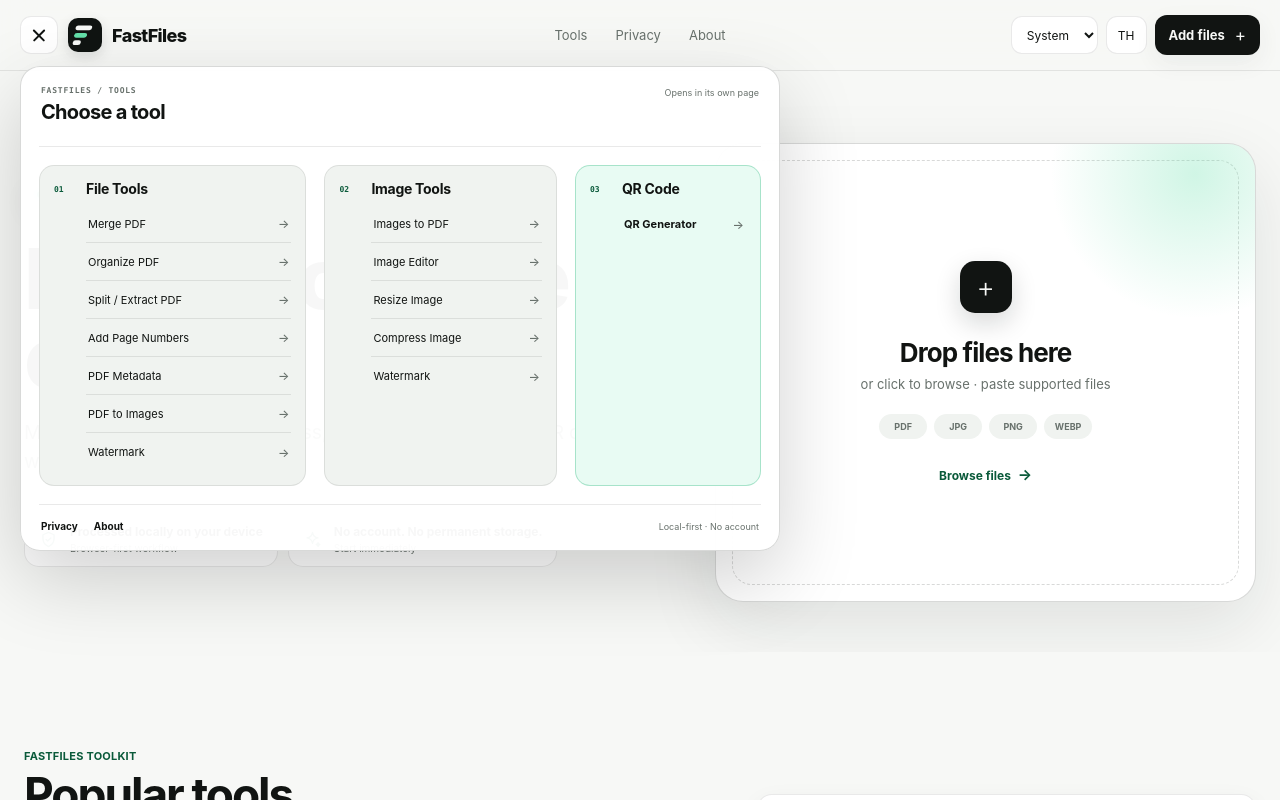
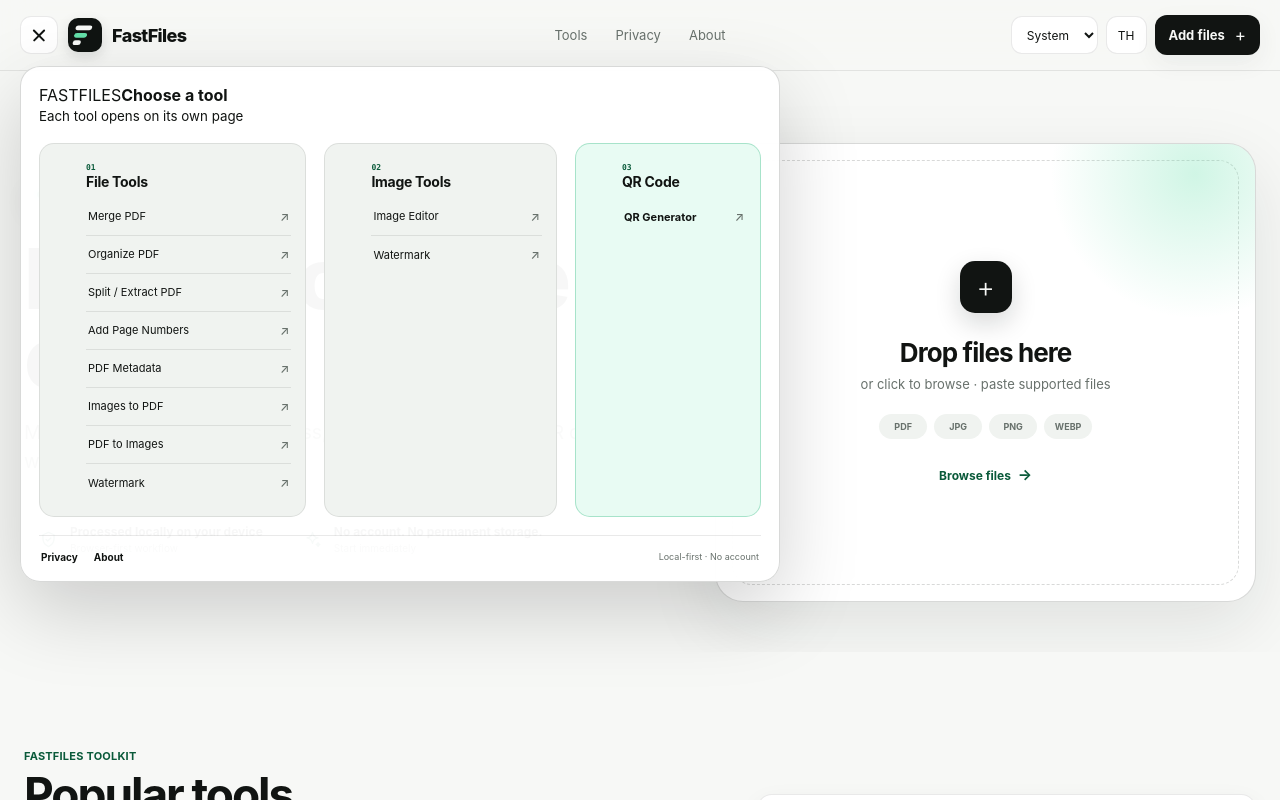
Before and after one commit to kzabCde/FastFiles, a Next.js app: page / in a window 1280 px wide. Both pictures are taken after a click on the button 39 px from the left and 35 px from the top of the page. Shown: the top 800 px of the page. Built offline with nearby package versions, Linux system fonts and the light colour scheme.

Commit message:
refactor: show two focused image tools in navigation

```diff
--- a/components/NavigationMenu.tsx
+++ b/components/NavigationMenu.tsx
@@ -1,37 +1,29 @@
 "use client";
 
 import { useEffect, useRef, useState } from "react";
-import { TOOLS, type ToolDefinition } from "@/lib/tools";
+import { TOOLS } from "@/lib/tools";
 import styles from "./NavigationMenu.module.css";
 
 type Language = "en" | "th";
 
-type Props = {
-  language: Language;
-  onSelectTool: (tool: ToolDefinition) => void;
-  onOpenQr: () => void;
-};
+type Props = { language: Language; onSelectTool?: never; onOpenQr?: never };
 
-const fileToolIds = new Set(["merge-pdf", "organize-pdf", "split-pdf", "page-numbers", "pdf-metadata", "pdf-to-images", "watermark"]);
-const imageToolIds = new Set(["image-convert", "image-resize", "image-compress", "images-to-pdf", "watermark"]);
+const fileToolIds = new Set(["merge-pdf", "organize-pdf", "split-pdf", "page-numbers", "pdf-metadata", "pdf-to-images", "images-to-pdf", "watermark"]);
+const imageToolIds = new Set(["image-convert", "watermark"]);
 
 export default function NavigationMenu({ language }: Props) {
   const [open, setOpen] = useState(false);
   const rootRef = useRef<HTMLDivElement>(null);
-  const fileTools = TOOLS.filter((tool) => fileToolIds.has(tool.id));
-  const imageTools = TOOLS.filter((tool) => imageToolIds.has(tool.id));
+  const fileTools = TOOLS.filter((tool) => fileToolIds.has(tool.id) && !tool.hidden);
+  const imageTools = TOOLS.filter((tool) => imageToolIds.has(tool.id) && !tool.hidden);
   const qrLabel = language === "th" ? "สร้าง QR Code" : "QR Generator";
 
   useEffect(() => {
     if (!open) return;
-
-    const onKeyDown = (event: KeyboardEvent) => {
-      if (event.key === "Escape") setOpen(false);
+    const onKeyDown = (event: KeyboardEvent) => { if (event.key === "Escape") setOpen(false); };
+    const onPointerDown = (event: PointerEvent) => {
+      if (rootRef.current && !rootRef.current.contains(event.target as Node)) setOpen(false);
     };
-    const onPointerDown = (event: PointerEvent) => {
-      if (!rootRef.current?.contains(event.target as Node)) setOpen(false);
-    };
-
     document.addEventListener("keydown", onKeyDown);
     document.addEventListener("pointerdown", onPointerDown);
     return () => {
@@ -43,64 +35,36 @@ export default function NavigationMenu({ language }: Props) {
   return (
     <div className={styles.root} ref={rootRef}>
       <button
-        className={styles.menuButton}
+        className={`${styles.menuButton} ${open ? styles.open : ""}`}
         aria-label={language === "th" ? "เปิดเมนูเครื่องมือ" : "Open tools menu"}
         aria-expanded={open}
-        aria-controls="fastfiles-tools-dropdown"
+        aria-controls="fastfiles-tool-menu"
         onClick={() => setOpen((value) => !value)}
       >
         <span /><span /><span />
       </button>
 
       {open && (
-        <div
-          id="fastfiles-tools-dropdown"
-          className={styles.dropdown}
-          data-testid="navigation-dropdown"
-          role="navigation"
-          aria-label={language === "th" ? "เมนูเครื่องมือ FastFiles" : "FastFiles tools menu"}
-        >
-          <div className={styles.dropdownHead}>
-            <div>
-              <span>FASTFILES / TOOLS</span>
-              <strong>{language === "th" ? "เลือกเครื่องมือ" : "Choose a tool"}</strong>
-            </div>
-            <small>{language === "th" ? "เปิดเป็นหน้าแยก" : "Opens in its own page"}</small>
+        <div id="fastfiles-tool-menu" className={styles.dropdown} data-testid="navigation-dropdown" role="navigation" aria-label={language === "th" ? "เมนู FastFiles" : "FastFiles menu"}>
+          <div className={styles.menuHead}>
+            <div><span>FASTFILES</span><strong>{language === "th" ? "เลือกเครื่องมือ" : "Choose a tool"}</strong></div>
+            <small>{language === "th" ? "แต่ละเครื่องมือเปิดเป็นหน้าแยก" : "Each tool opens on its own page"}</small>
           </div>
 
           <div className={styles.sections}>
             <section className={styles.fileGroup}>
-              <span className={styles.kicker}>01</span>
-              <h2>{language === "th" ? "เครื่องมือไฟล์" : "File Tools"}</h2>
-              <div>
-                {fileTools.map((tool) => (
-                  <a key={`file-${tool.id}`} href={`/tools/${tool.id}`} onClick={() => setOpen(false)}>
-                    <span>{language === "th" ? tool.thai : tool.label}</span><b>→</b>
-                  </a>
-                ))}
-              </div>
+              <div className={styles.groupTitle}><span className={styles.kicker}>01</span><h2>{language === "th" ? "เครื่องมือไฟล์" : "File Tools"}</h2></div>
+              <div className={styles.links}>{fileTools.map((tool) => <a key={`file-${tool.id}`} href={`/tools/${tool.id}`} onClick={() => setOpen(false)}><span>{language === "th" ? tool.thai : tool.label}</span><b>↗</b></a>)}</div>
             </section>
 
             <section className={styles.imageGroup}>
-              <span className={styles.kicker}>02</span>
-              <h2>{language === "th" ? "เครื่องมือรูปภาพ" : "Image Tools"}</h2>
-              <div>
-                {imageTools.map((tool) => (
-                  <a key={`image-${tool.id}`} href={`/tools/${tool.id}`} onClick={() => setOpen(false)}>
-                    <span>{language === "th" ? tool.thai : tool.label}</span><b>→</b>
-                  </a>
-                ))}
-              </div>
+              <div className={styles.groupTitle}><span className={styles.kicker}>02</span><h2>{language === "th" ? "เครื่องมือรูปภาพ" : "Image Tools"}</h2></div>
+              <div className={styles.links}>{imageTools.map((tool) => <a key={`image-${tool.id}`} href={`/tools/${tool.id}`} onClick={() => setOpen(false)}><span>{language === "th" ? tool.thai : tool.label}</span><b>↗</b></a>)}</div>
             </section>
 
             <section className={styles.qrGroup}>
-              <span className={styles.kicker}>03</span>
-              <h2>QR Code</h2>
-              <div>
-                <a data-testid="nav-qr-generator" aria-label={qrLabel} href="/qr" onClick={() => setOpen(false)}>
-                  <span>{qrLabel}</span><b>→</b>
-                </a>
-              </div>
+              <div className={styles.groupTitle}><span className={styles.kicker}>03</span><h2>QR Code</h2></div>
+              <div className={styles.links}><a data-testid="nav-qr-generator" aria-label={qrLabel} href="/qr" onClick={() => setOpen(false)}><span>{qrLabel}</span><b>↗</b></a></div>
             </section>
           </div>
 
```
